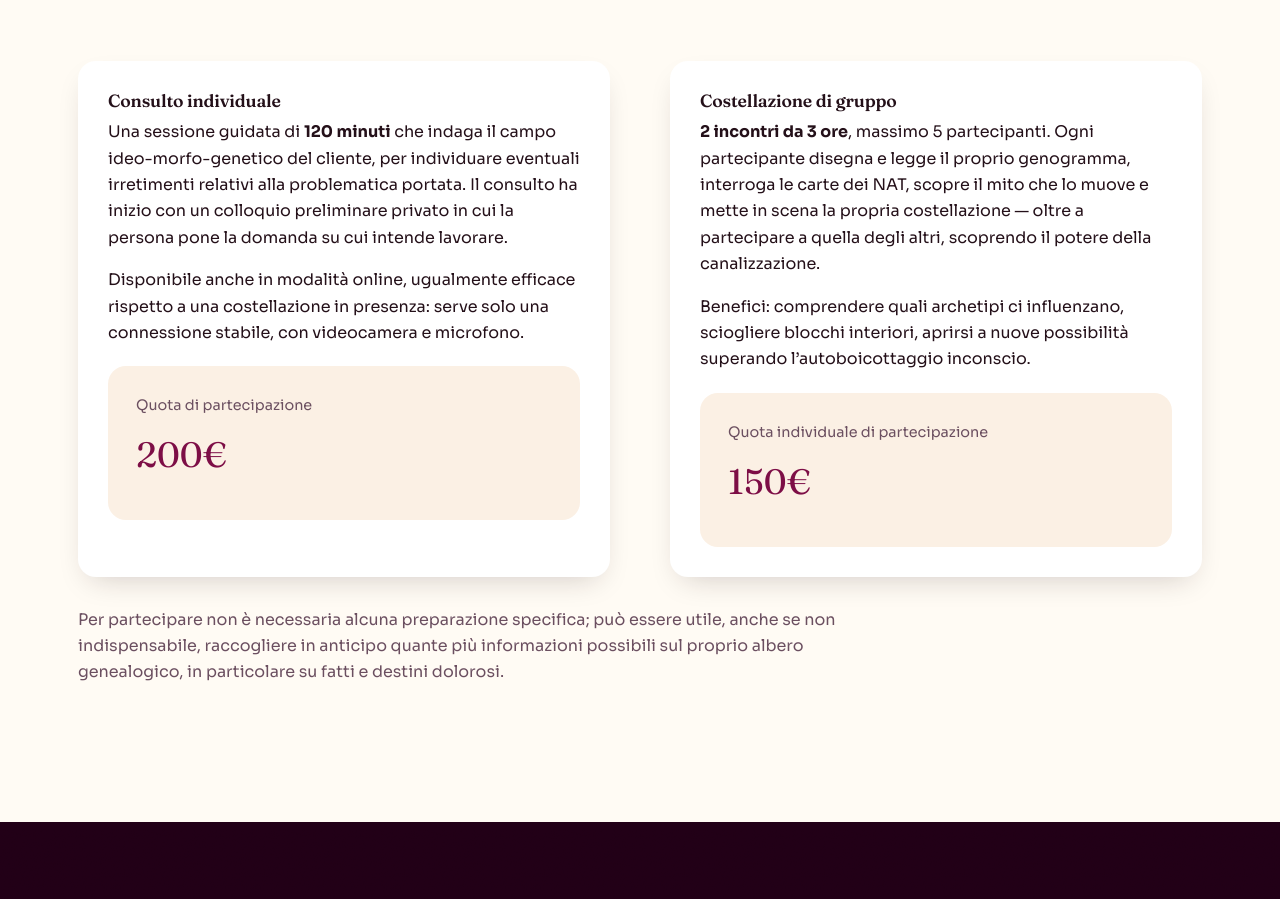
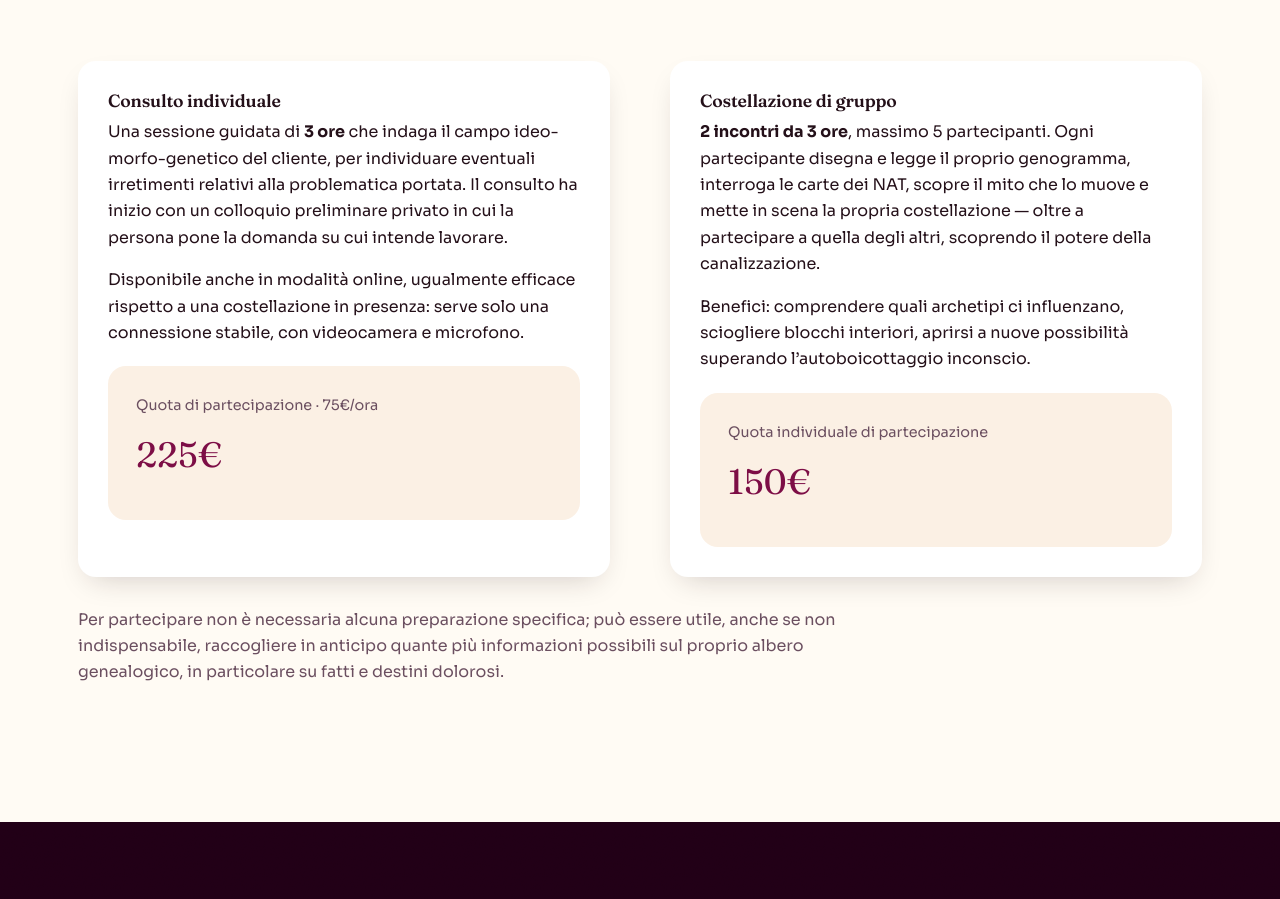
Before and after one commit to chiapunz-ita/roberta-musetti, a plain HTML site: page costellazioni.html in a window 1280 px wide. Shown: the part 2888-3787 px from the top of the page. Drawn offline with Linux system fonts and the light colour scheme.

Commit message:
Add files via upload

```diff
--- a/costellazioni.html
+++ b/costellazioni.html
@@ -101,9 +101,9 @@
     <div class="two-col">
       <div class="info-card" data-reveal>
         <h3>Consulto individuale</h3>
-        <p>Una sessione guidata di <strong>120 minuti</strong> che indaga il campo ideo-morfo-genetico del cliente, per individuare eventuali irretimenti relativi alla problematica portata. Il consulto ha inizio con un colloquio preliminare privato in cui la persona pone la domanda su cui intende lavorare.</p>
+        <p>Una sessione guidata di <strong>3 ore</strong> che indaga il campo ideo-morfo-genetico del cliente, per individuare eventuali irretimenti relativi alla problematica portata. Il consulto ha inizio con un colloquio preliminare privato in cui la persona pone la domanda su cui intende lavorare.</p>
         <p>Disponibile anche in modalit&agrave; online, ugualmente efficace rispetto a una costellazione in presenza: serve solo una connessione stabile, con videocamera e microfono.</p>
-        <div class="price-card alt" style="margin-top:20px;"><p>Quota di partecipazione</p><div class="amount">200&euro;</div></div>
+        <div class="price-card alt" style="margin-top:20px;"><p>Quota di partecipazione &middot; 75&euro;/ora</p><div class="amount">225&euro;</div></div>
       </div>
       <div class="info-card" data-reveal data-reveal-delay="1">
         <h3>Costellazione di gruppo</h3>
```
Also changed, not shown: tarologia.html (+1 -0 lines).
